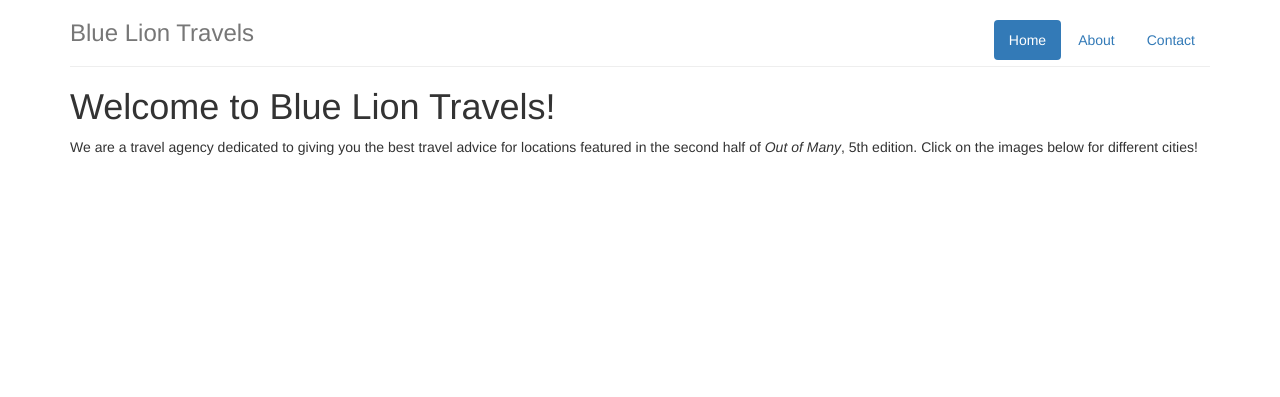
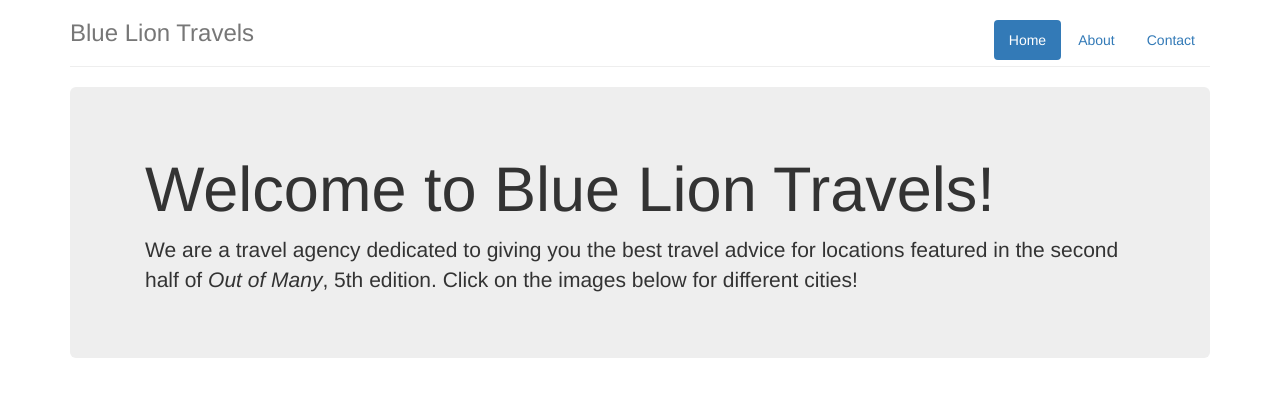
Before and after one commit to heztet/blue-lion-travels, a Jekyll site: the page built from index.html, in a window 1280 px wide. Shown: the top 397 px of the page. Built offline with Jekyll 4.4.1, drawn with Linux system fonts in a browser that asks for light colours; nearby versions of some CDN libraries; the list of posts is cut into pages by our own code.

Commit message:
Implement favicon

```diff
--- a/_layouts/default.html
+++ b/_layouts/default.html
@@ -3,8 +3,9 @@
     <head>
         <meta charset="utf-8">
         <meta http-equiv="X-UA-Compatible" content="IE=edge,chrome=1">
+        <meta name="viewport" content="width=device-width, initial-scale=1">
         <title>{{ page.title }}</title>
-        <meta name="viewport" content="width=device-width, initial-scale=1">
+        <link rel="shortcut icon" href="{{ site.url }}/images/favicon.ico" />
 
         <!-- Latest compiled and minified CSS -->
         <link rel="stylesheet" href="//netdna.bootstrapcdn.com/bootstrap/3.1.1/css/bootstrap.min.css">
--- a/index.html
+++ b/index.html
@@ -2,14 +2,13 @@
 layout: default
 title: Blue Lion Travels
 ---
-
-
-	<div id="jumbotron">
+<div class="jumbotron">
+	<div class="container">
 	<h1>Welcome to Blue Lion Travels!</h1>
 	<p>
 		We are a travel agency dedicated to giving you the best travel advice for
 		locations featured in the second half of <em>Out of Many</em>, 5th
 		edition. Click on the images below for different cities!
 	</p>
-
+	</div>
 </div> <!-- /jumbotron -->
```
Also changed, not shown: images/favicon.ico (added), images/logo.jpg (added). Lines whose indentation alone changed are shown as unchanged.
